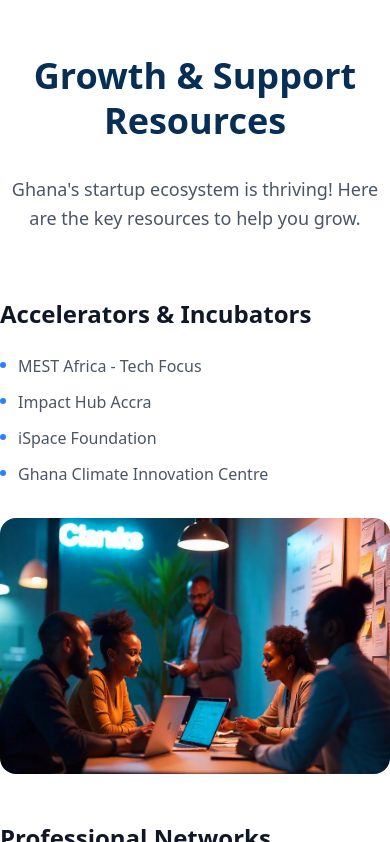
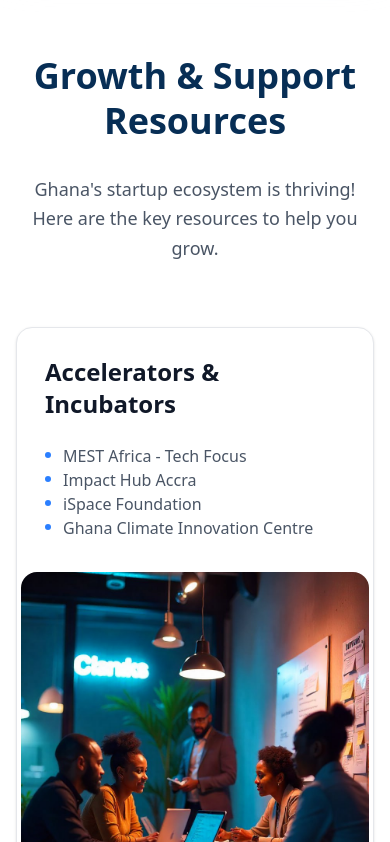
Before and after one commit to Drake669/ghana-business-report, a Next.js app: page / in a window 390 px wide. Shown: the part 9799-10641 px from the top of the page. Built offline with nearby package versions, Linux system fonts and the light colour scheme.

Commit message:
Enhance ResourceCard and GrowthAndSupport components by updating styles for improved visual appeal and responsiveness. Adjusted padding, border, and image size in ResourceCard, and modified grid layout in GrowthAndSupport for better alignment across different screen sizes.

```diff
--- a/components/GrowandSupport.tsx
+++ b/components/GrowandSupport.tsx
@@ -55,10 +55,10 @@ const RESOURCES_DATA: Record<string, ResourceData> = {
 };
 
 const ResourceCard: React.FC<ResourceCardProps> = ({ title, items, image }) => (
-  <div className="space-y-6">
-    <div>
+  <div className="space-y-6 border border-gray-200 rounded-2xl shadow-sm p-1 bg-white">
+    <div className="m-6">
       <h3 className="text-2xl font-bold text-gray-900 mb-6">{title}</h3>
-      <ul className="space-y-3 text-gray-600 mb-8">
+      <ul className="text-gray-600 mb-8">
         {items.map((item, index) => (
           <li key={index} className="flex items-start gap-3">
             <div className="w-1.5 h-1.5 bg-blue-500 rounded-full mt-2 flex-shrink-0" />
@@ -71,7 +71,7 @@ const ResourceCard: React.FC<ResourceCardProps> = ({ title, items, image }) => (
       <img
         src={image.src}
         alt={image.alt}
-        className="w-full h-64 object-cover"
+        className="w-full h-96 object-cover"
       />
     </div>
   </div>
@@ -79,7 +79,7 @@ const ResourceCard: React.FC<ResourceCardProps> = ({ title, items, image }) => (
 
 const GrowthAndSupport: React.FC = () => {
   return (
-    <div className="mt-24">
+    <div className="mt-24 px-4 sm:px-6 lg:px-8">
       <h2 className="text-4xl md:text-5xl font-bold text-center text-primary mb-8 max-w-4xl mx-auto leading-tight">
         Growth & Support Resources
       </h2>
@@ -89,7 +89,7 @@ const GrowthAndSupport: React.FC = () => {
         to help you grow.
       </p>
 
-      <div className="grid md:grid-cols-3 gap-12 lg:gap-16">
+      <div className="grid md:grid-cols-2 lg:grid-cols-3 gap-12 lg:gap-16">
         {Object.values(RESOURCES_DATA).map((resource, index) => (
           <ResourceCard
             key={index}
```
